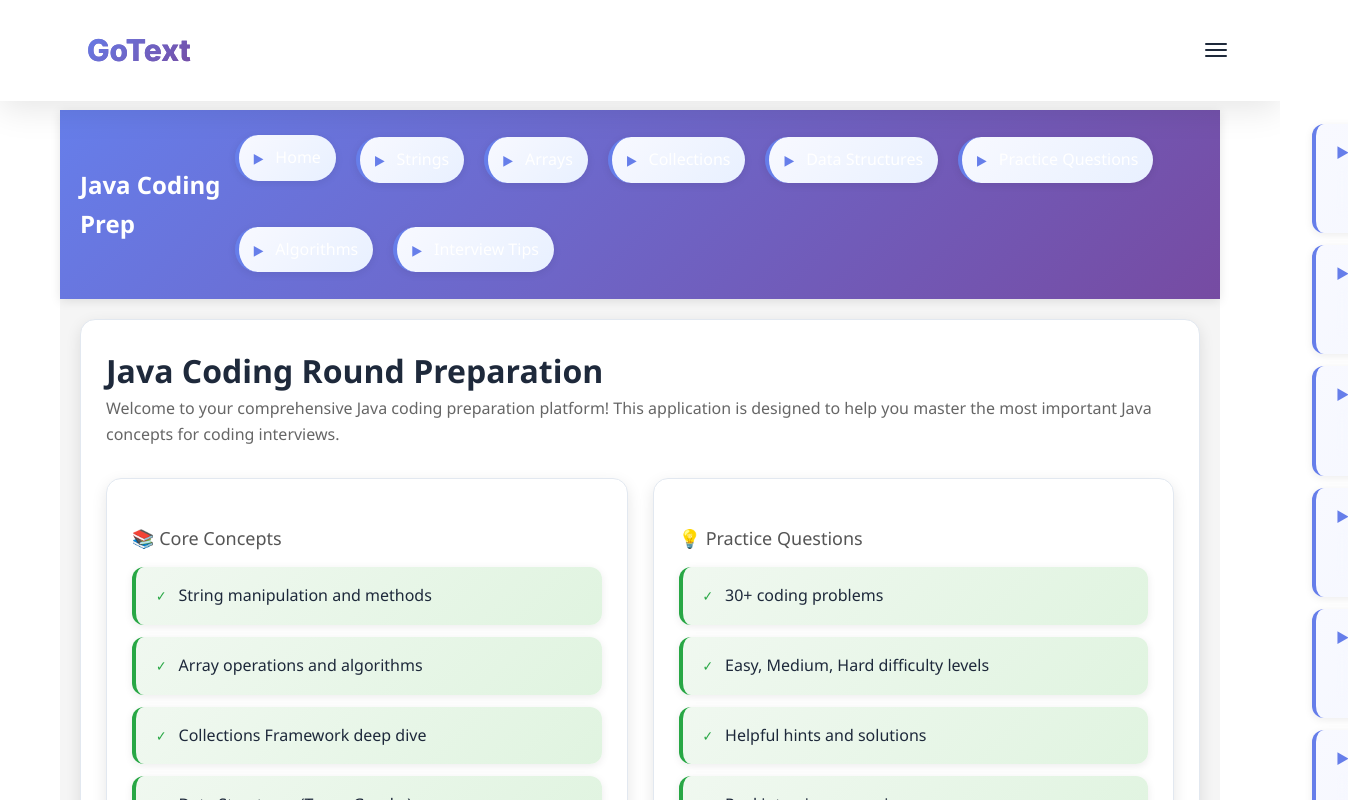
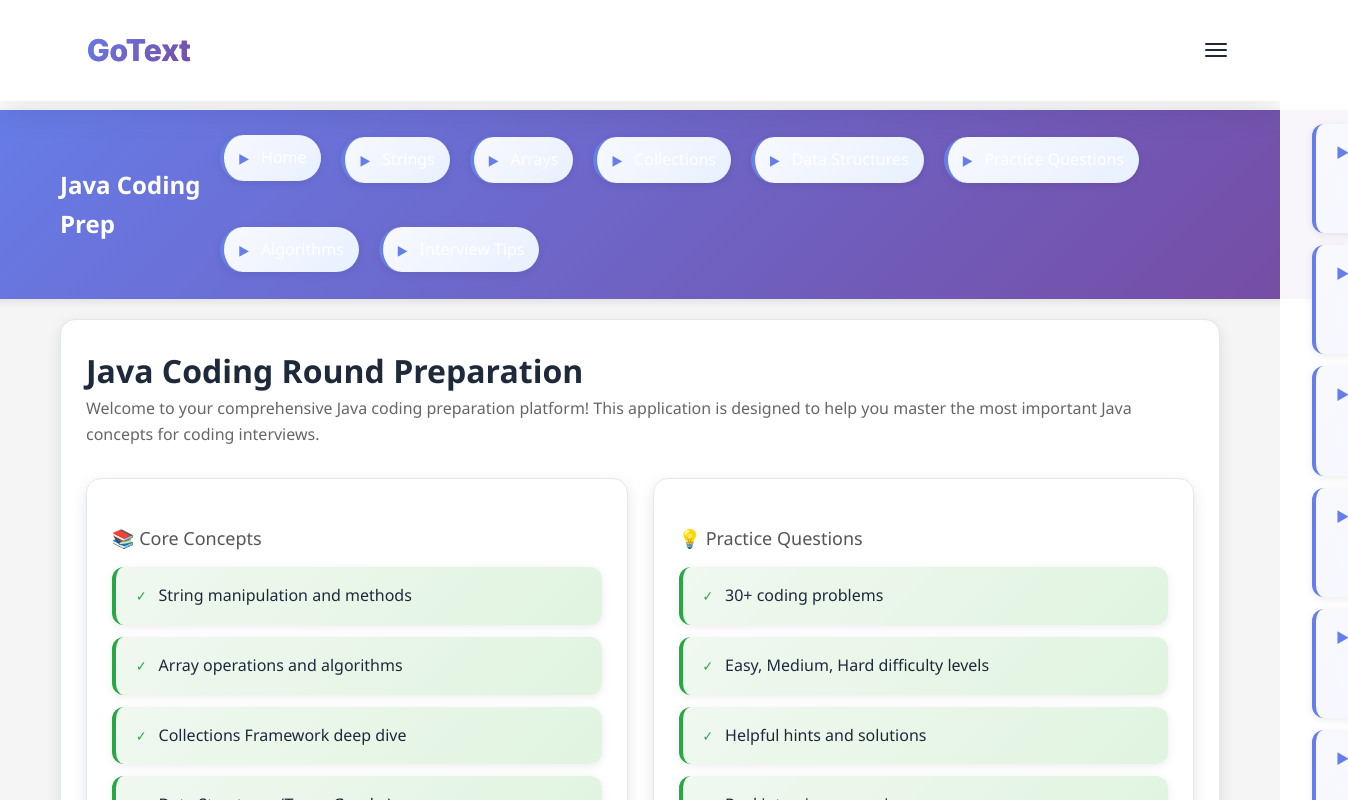
Before and after one commit to Anvithshetty17/text-share-website, a React (Create React App) app in the folder client/: page /CodingPage in a window 1280 px wide. Shown: the top 800 px of the page, 1348 px wide, since content can reach past the window. Built offline with nearby package versions, Linux system fonts and the light colour scheme; no server answers.

Commit message:
Update CodingPage.css

```diff
--- a/client/src/pages/CodingPage.css
+++ b/client/src/pages/CodingPage.css
@@ -12,6 +12,8 @@
   font-family: 'Segoe UI', Tahoma, Geneva, Verdana, sans-serif;
   background-color: #f5f5f5;
   line-height: 1.6;
+      width: 122%;
+    margin-left: -11%;
 }
 
 /* Navigation Styles for Coding Page */
```
